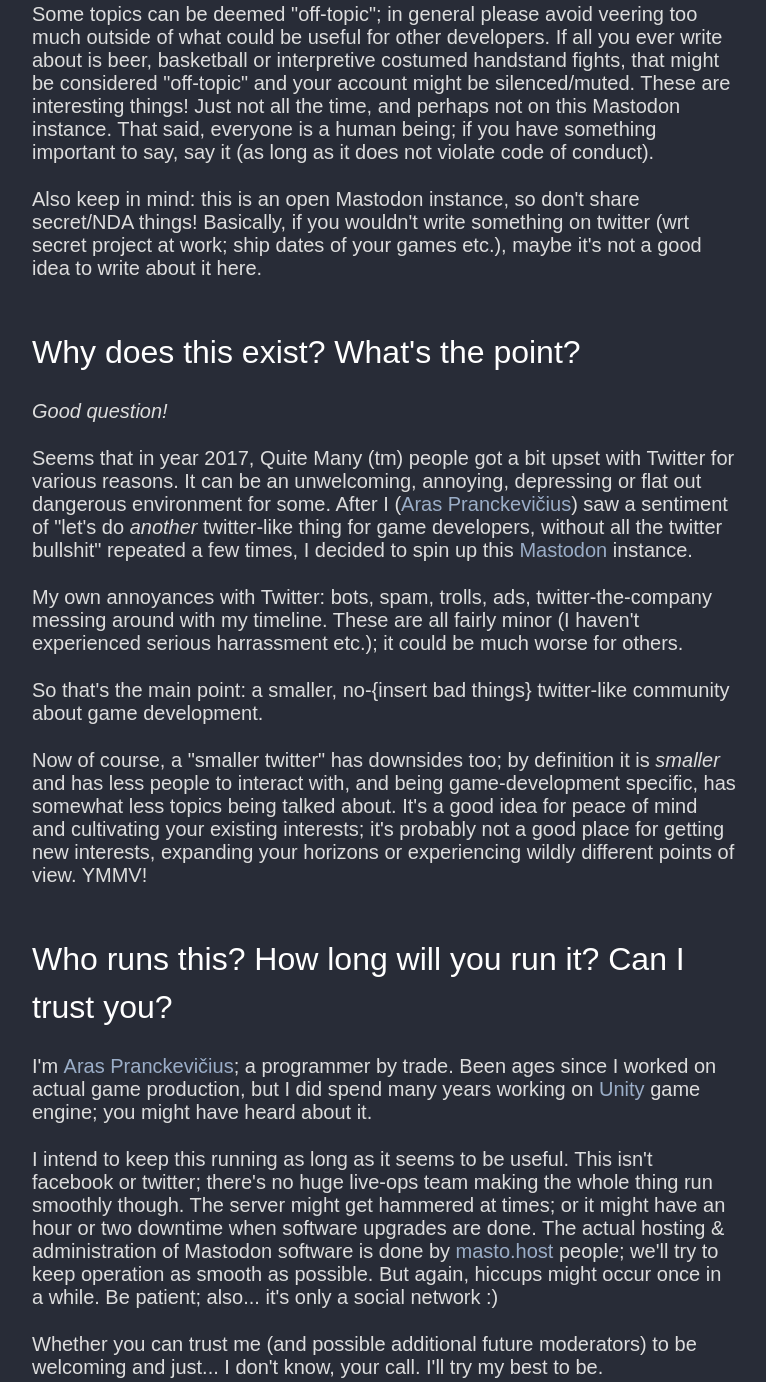
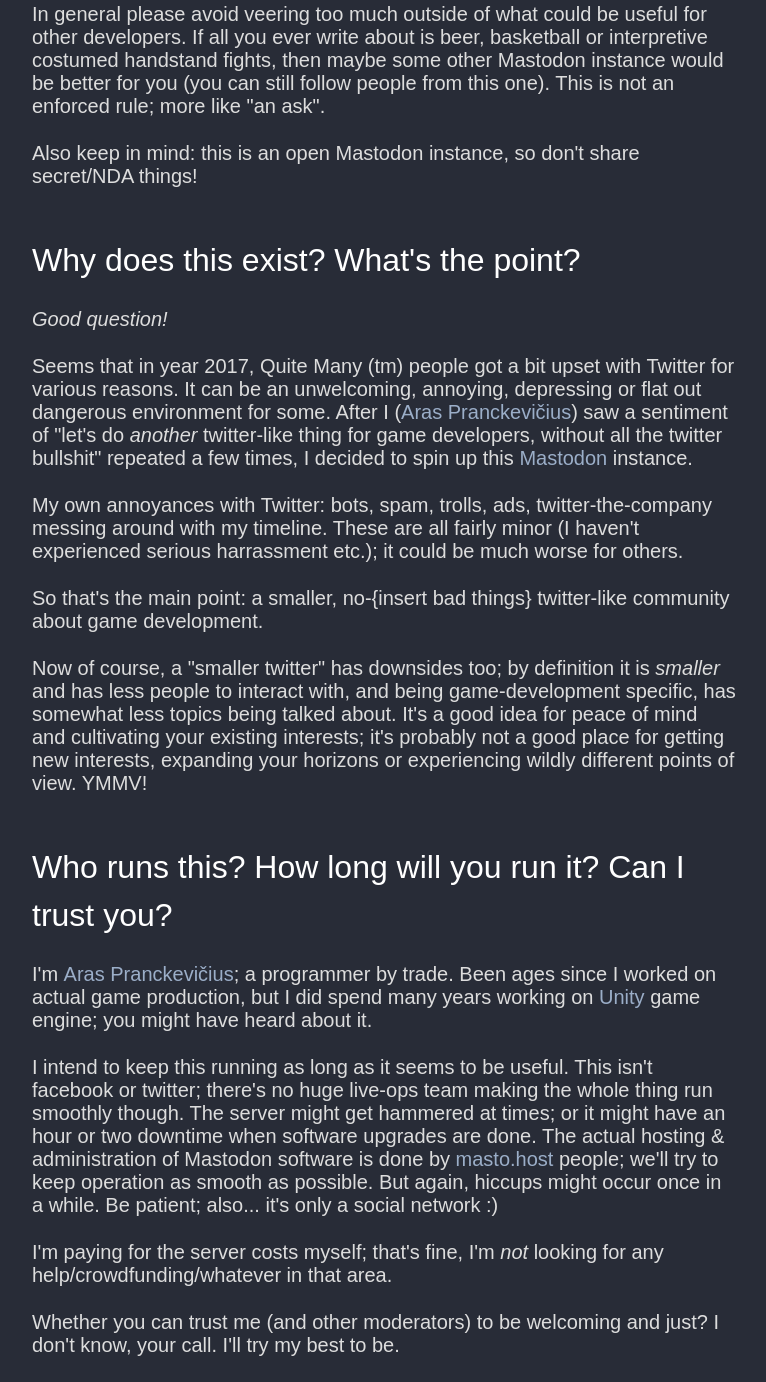
Before and after one commit to aras-p/gamedev.place, a plain HTML site: page mastodon-guidelines.html in a window 1280 px wide. Shown: the part 856-2238 px from the top of the page, without its empty margins (256-1022 px from the left). Drawn offline with Linux system fonts and the light colour scheme.

Commit message:
update guidelines

```diff
--- a/mastodon-guidelines.html
+++ b/mastodon-guidelines.html
@@ -39,17 +39,13 @@ There are things that are disallowed; see <a href="mastodon-coc.html">Code of Co
 be a sensible, nice human being)</em>.
 </p>
 <p>
-Some topics can be deemed "off-topic"; in general please avoid veering too much outside
-of what could be useful for other developers. If all you ever write about
-is beer, basketball or interpretive costumed handstand fights, that might be considered
-"off-topic" and your account might be silenced/muted. These are interesting things! Just not all
-the time, and perhaps not on this Mastodon instance. That said, everyone is a human being;
-if you have something important to say, say it (as long as it does not violate code of conduct).
+In general please avoid veering too much outside of what could be useful for other developers.
+If all you ever write about is beer, basketball or interpretive costumed handstand fights,
+then maybe some other Mastodon instance would be better for you (you can still follow people
+from this one). This is not an enforced rule; more like "an ask".
 </p>
 
-<p>Also keep in mind: this is an open Mastodon instance, so don't share secret/NDA things! Basically, if
-you wouldn't write something on twitter (wrt secret project at work; ship dates of your games etc.),
-maybe it's not a good idea to write about it here.</p>
+<p>Also keep in mind: this is an open Mastodon instance, so don't share secret/NDA things!</p>
 
 
 <h2>Why does this exist? What's the point?</h2>
@@ -58,7 +54,7 @@ maybe it's not a good idea to write about it here.</p>
 
 <p>Seems that in year 2017, Quite Many (tm) people got a bit upset with Twitter for various reasons.
 It can be an unwelcoming, annoying, depressing or flat out dangerous environment for some. After I
-(<a href="http://aras-p.info/">Aras Pranckevičius</a>) saw a sentiment of "let's do <em>another</em>
+(<a href="https://aras-p.info/">Aras Pranckevičius</a>) saw a sentiment of "let's do <em>another</em>
 twitter-like thing for game developers, without all the twitter bullshit" repeated a few times,
 I decided to spin up this <a href="https://joinmastodon.org/">Mastodon</a> instance.</p>
 
@@ -79,7 +75,7 @@ YMMV!</p>
 
 <h2>Who runs this? How long will you run it? Can I trust you?</h2>
 
-<p>I'm <a href="http://aras-p.info/">Aras Pranckevičius</a>; a programmer by trade. Been ages since I worked
+<p>I'm <a href="https://aras-p.info/">Aras Pranckevičius</a>; a programmer by trade. Been ages since I worked
 on actual game production, but I did spend many years working on <a href="https://unity3d.com/">Unity</a>
 game engine; you might have heard about it.
 </p>
@@ -93,7 +89,12 @@ as smooth as possible. But again, hiccups might occur once in a while. Be patien
 </p>
 
 <p>
-Whether you can trust me (and possible additional future moderators) to be welcoming and just... I don't know,
+I'm paying for the server costs myself; that's fine, I'm <em>not</em> looking for any help/crowdfunding/whatever in
+that area.
+</p>
+
+<p>
+Whether you can trust me (and other moderators) to be welcoming and just? I don't know,
 your call. I'll try my best to be.
 </p>
 
```
Also changed, not shown: 2 other files.
